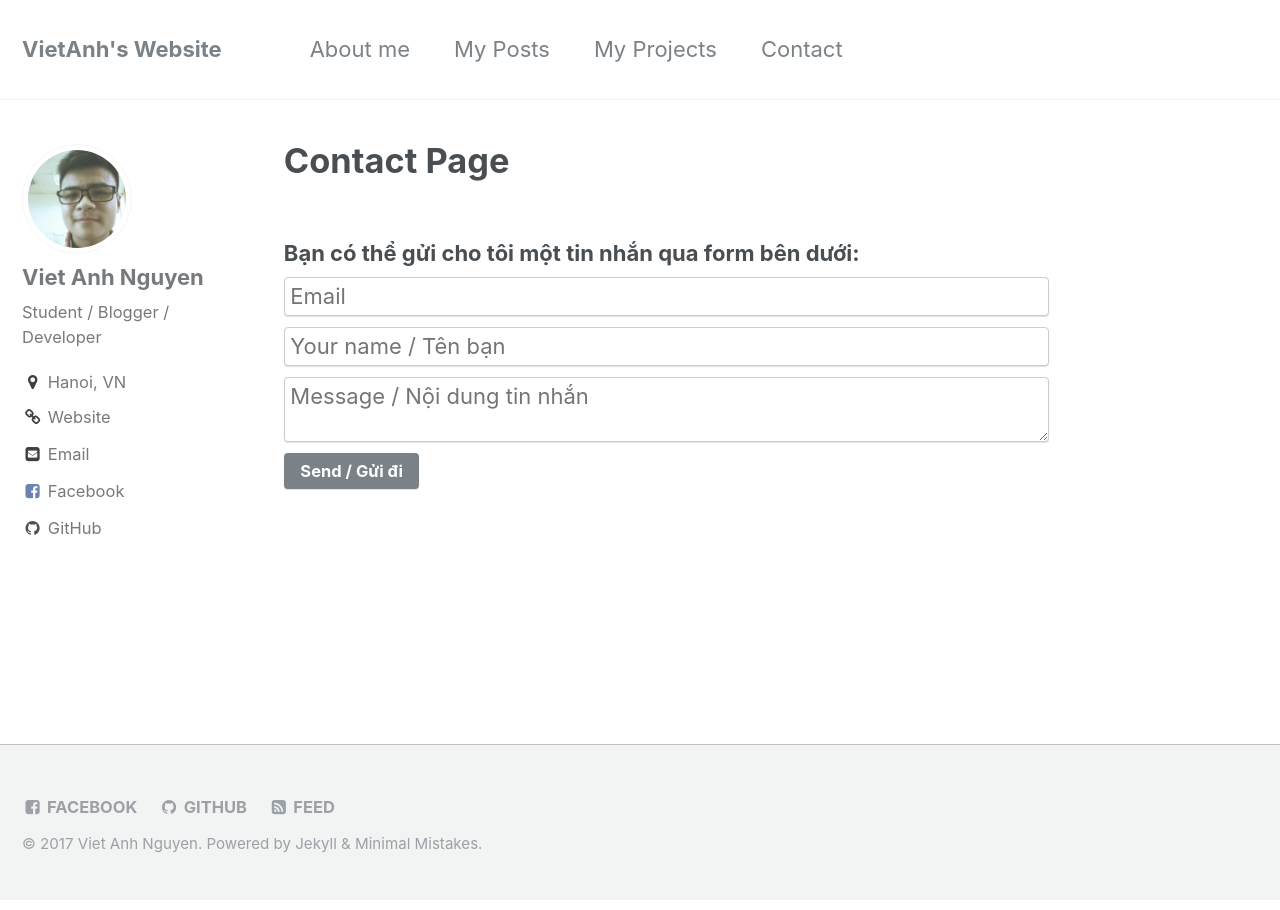
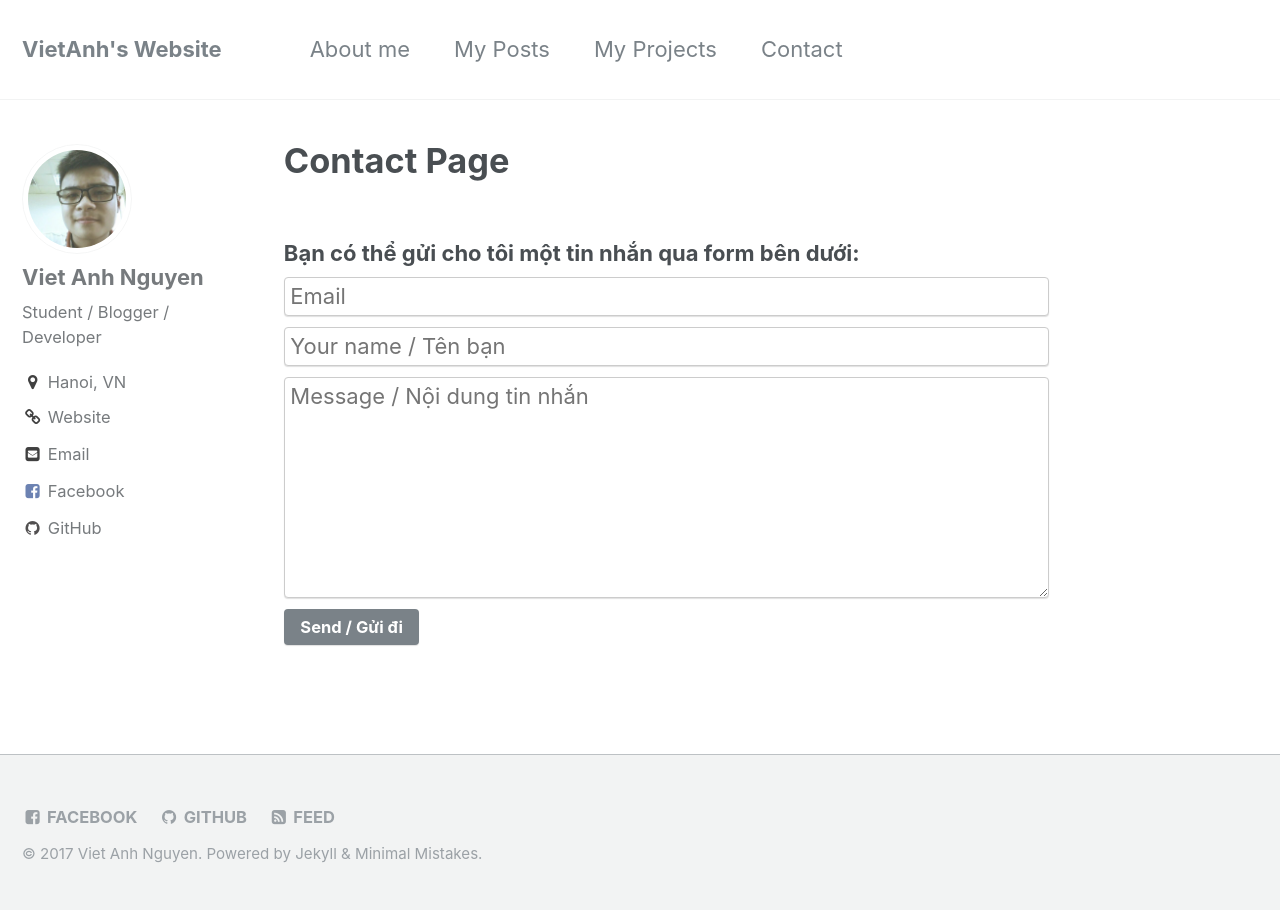
Before and after one commit to quangnguyen116hb/quangnguyen116hb.github.io, a Jekyll site: the page built from _pages/contact.html, in a window 1280 px wide. Built offline with Jekyll 4.4.1, drawn with Linux system fonts in a browser that asks for light colours.

Commit message:
update contact page

```diff
--- a/_pages/contact.html
+++ b/_pages/contact.html
@@ -14,6 +14,6 @@ js:
   <input type="text" name="_gotcha" style="display:none" />
   <input type="email" name="email" placeholder="Email">
   <input type="text" name="website" placeholder="Your name / Tên bạn">
-  <textarea name="message" placeholder="Message / Nội dung tin nhắn"></textarea>
-  <input type="submit" class="btn btn-lg btn-primary" value="Send / Gửi đi"></input>
+  <textarea name="message" rows="8" placeholder="Message / Nội dung tin nhắn"></textarea>
+  <input type="submit" class="btn btn-primary" value="Send / Gửi đi"></input>
 </form>
```
